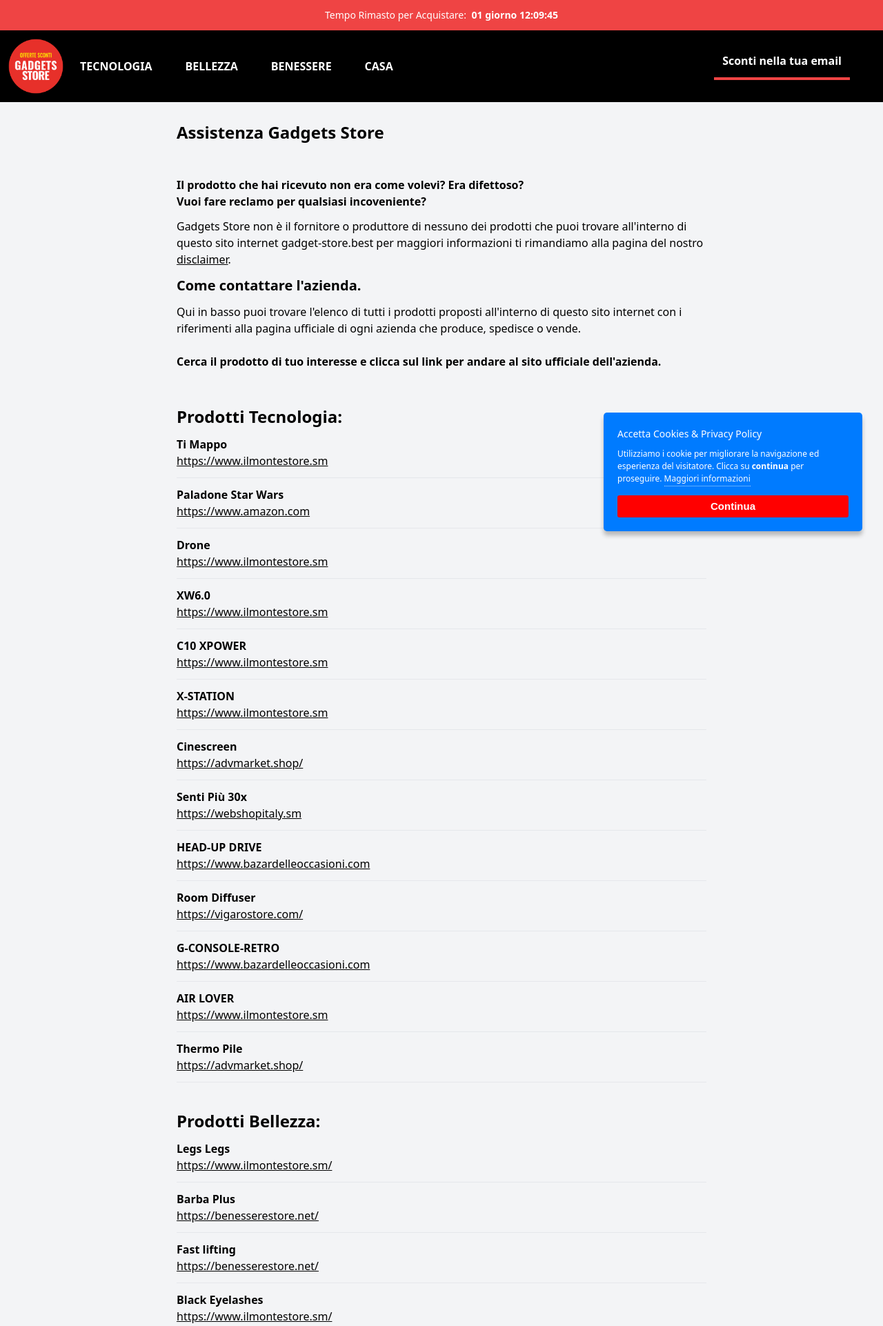
After one commit to agileontheweb/gadgets-store.best, a PHP site: page /assistenza.php in a window 1280 px wide. The commit adds this page. Shown: the top 1922 px of the page at 69% size. Run offline with PHP 8.4, Linux system fonts and the light colour scheme; some libraries are stand-ins or nearby versions.

Commit message:
Add Assistenza

```diff
--- /dev/null
+++ b/assistenza.php
@@ -0,0 +1,134 @@
+<?php
+  include("settings.php");
+?>
+
+<!doctype html>
+<html lang="it">
+  <head>
+    <title>Assistenza Gadgets Store </title>
+    <?php include('shared/meta.php'); ?>
+  </head>
+  <body class="bg-gray-100">
+    <?php include("shared/navbar.php") ?>
+
+    <div class="pt-32 px-3">
+      <div class="max-w-screen-md mx-auto">
+        <h1 class="text-2xl font-bold py-12">
+          Assistenza Gadgets Store
+        </h1>
+        <p class="font-bold">Il prodotto che hai ricevuto non era come volevi? Era difettoso?</p>
+        <p class="font-bold">Vuoi fare reclamo per qualsiasi incoveniente?</p>
+        <p class="py-3">
+          Gadgets Store non è il fornitore o produttore di nessuno dei prodotti
+          che puoi trovare all'interno di questo sito internet gadget-store.best
+          per maggiori informazioni ti rimandiamo alla pagina del nostro
+          <a class="underline" href="disclaimer.php">disclaimer</a>.
+        </p>
+
+        <h1 class="text-xl font-bold">
+          Come contattare l'azienda.
+        </h1>
+
+        <p class="py-3">
+          Qui in basso puoi trovare l'elenco di tutti i prodotti proposti
+          all'interno di questo sito internet con i riferimenti alla pagina ufficiale di
+          ogni azienda che produce, spedisce o vende.
+        </p>
+
+        <p class="py-3 font-bold">
+          Cerca il prodotto di tuo interesse e clicca sul link per andare al sito
+          ufficiale dell'azienda.
+        </p>
+
+        <h2 class="text-2xl font-bold mt-10">
+          Prodotti Tecnologia:
+        </h2>
+
+        <?php
+          $xml_tecnologia = simplexml_load_file('xml/tecnologia.xml');
+          $list = $xml_tecnologia->record;
+          for ($i = 0; $i < count($list); $i++) {
+            if(empty($list[$i]->linkaffiliate)){
+              $value = $projectPath ."pages/" .$list[$i]->link;
+              $target = false;
+            }else{
+              $value = $list[$i]->linkaffiliate;
+              $target = true;
+            }
+           ?>
+           <div class="py-3 border-b">
+             <p class="font-bold"><?php echo $list[$i]->name ?></p>
+             <a href="<?php echo $list[$i]->produttore ?>" class="underline" target="blank" rel="nofollow"><?php echo $list[$i]->produttore ?></a>
+          </div>
+        <?php  } ?>
+
+        <h2 class="text-2xl font-bold mt-10">
+          Prodotti Bellezza:
+        </h2>
+
+        <?php
+          $xml_bellezza = simplexml_load_file('xml/bellezza.xml');
+          $list = $xml_bellezza->record;
+          for ($i = 0; $i < count($list); $i++) {
+            if(empty($list[$i]->linkaffiliate)){
+              $value = $projectPath ."pages/" .$list[$i]->link;
+              $target = false;
+            }else{
+              $value = $list[$i]->linkaffiliate;
+              $target = true;
+            }
+           ?>
+           <div class="py-3 border-b">
+             <p class="font-bold"><?php echo $list[$i]->name ?></p>
+             <a href="<?php echo $list[$i]->produttore ?>" class="underline" target="blank" rel="nofollow"><?php echo $list[$i]->produttore ?></a>
+          </div>
+        <?php  } ?>
+
+
+        <h2 class="text-2xl font-bold mt-10">
+          Prodotti Benessere:
+        </h2>
+
+        <?php
+          $xml_benessere = simplexml_load_file('xml/benessere.xml');
+          $list = $xml_benessere->record;
+          for ($i = 0; $i < count($list); $i++) {
+            if(empty($list[$i]->linkaffiliate)){
+              $value = $projectPath ."pages/" .$list[$i]->link;
+              $target = false;
+            }else{
+              $value = $list[$i]->linkaffiliate;
+              $target = true;
+            }
+           ?>
+           <div class="py-3 border-b">
+             <p class="font-bold"><?php echo $list[$i]->name ?></p>
+             <a href="<?php echo $list[$i]->produttore ?>" class="underline" target="blank" rel="nofollow"><?php echo $list[$i]->produttore ?></a>
+          </div>
+        <?php  } ?>
+
+        <h2 class="text-2xl font-bold mt-10">
+          Prodotti Casa:
+        </h2>
+
+        <?php
+          $xml_casa = simplexml_load_file('xml/casa.xml');
+          $list = $xml_casa->record;
+          for ($i = 0; $i < count($list); $i++) {
+            if(empty($list[$i]->linkaffiliate)){
+              $value = $projectPath ."pages/" .$list[$i]->link;
+              $target = false;
+            }else{
+              $value = $list[$i]->linkaffiliate;
+              $target = true;
+            }
+           ?>
+           <div class="py-3 border-b">
+             <p class="font-bold"><?php echo $list[$i]->name ?></p>
+             <a href="<?php echo $list[$i]->produttore ?>" class="underline" target="blank" rel="nofollow"><?php echo $list[$i]->produttore ?></a>
+          </div>
+        <?php  } ?>
+      </div>
+    <?php include("shared/footer.php") ?>
+  </body>
+</html>
--- a/shared/footer.php
+++ b/shared/footer.php
@@ -13,6 +13,7 @@
         <a class="underline px-3 hover:text-red-500" href="<?php echo $projectPath ?>/cookie-policy.php"><small>Cookie Policy</small></a>
         <a class="underline px-3 hover:text-red-500" href="<?php echo $projectPath ?>/disclaimer.php"><small>Disclaimer</small></a>
         <a class="underline px-3 hover:text-red-500" href="<?php echo $projectPath ?>/contatti.php"><small>Contatti</small></a>
+        <a class="underline px-3 hover:text-red-500" href="<?php echo $projectPath ?>/assistenza.php"><small>Assistenza</small></a>
       </div>
     </div>
     <hr>
--- a/shared/navbar.php
+++ b/shared/navbar.php
@@ -16,7 +16,7 @@
 <div class="<?php fixedNavbar();?> left-0 right-0 mb-0 border-0 rounded-0 bg-black z-20">
 
 	<div class="bg-red-500 py-3 text-center text-white text-xs sm:text-sm <?php hideBarCounter(); ?>">
-		Le offerte potrebbero terminare tra:
+		Tempo Rimasto per Acquistare:
 		<div class="inline-block ml-1 count-down font-bold"><span class="clock"></span></div>
 	</div>
 
```
Also changed, not shown: contatti.php (+5 -5 lines), cookie-policy.php (+5 -4 lines), cosa-e-gadgets-store.php (+7 -8 lines), disclaimer.php (+5 -5 lines), xml/bellezza.xml (+9 -25 lines), xml/benessere.xml (+13 -12 lines), xml/casa.xml (+12 -1 lines), xml/tecnologia.xml (+14 -1 lines).
